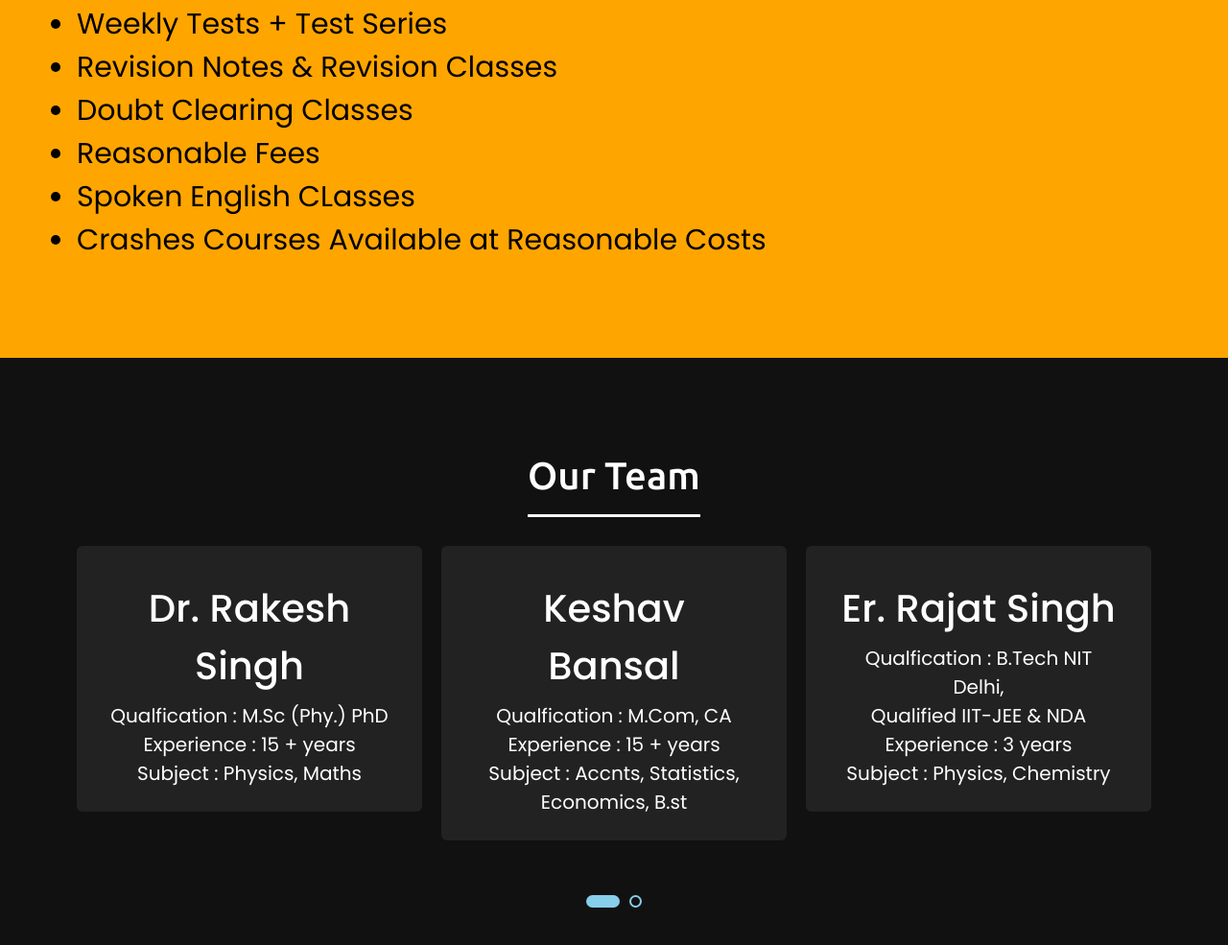
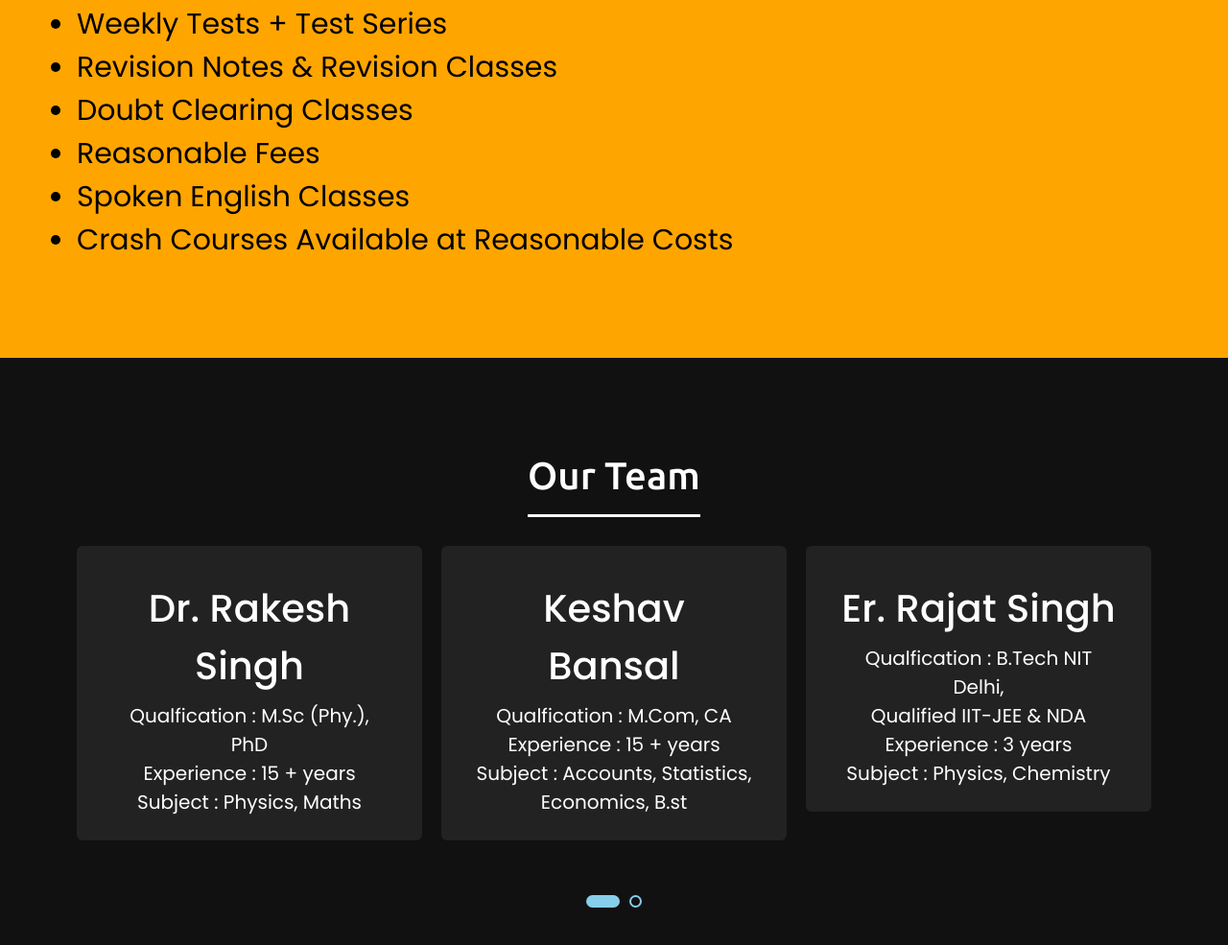
Before and after one commit to suram-rithwik/Success-Edu-Point-Webpage, a plain HTML site: page index.html in a window 1280 px wide. Shown: the part 2780-3765 px from the top of the page at 96% size. Drawn offline with nearby package versions, Linux system fonts and the light colour scheme.

Commit message:
Update index.html

```diff
--- a/index.html
+++ b/index.html
@@ -209,8 +209,8 @@
             <li>Revision Notes & Revision Classes</li>
             <li>Doubt Clearing Classes</li>
             <li>Reasonable Fees</li>
-            <li>Spoken English CLasses</li>
-            <li>Crashes Courses Available at Reasonable Costs</li>
+            <li>Spoken English Classes</li>
+            <li>Crash Courses Available at Reasonable Costs</li>
         </ul>
       </div>
     </section>
@@ -225,7 +225,7 @@
 
                 <div class="text" style="font-size: 40px;">Dr. Rakesh Singh</div>
                 <p style="font-size: 20px;">
-                 Qualfication : M.Sc (Phy.) PhD <br>
+                 Qualfication : M.Sc (Phy.), PhD <br>
                  Experience : 15 + years <br>
                  Subject : Physics, Maths
                 </p>
@@ -238,7 +238,7 @@
                   <p style="font-size: 20px;">
                       Qualfication : M.Com, CA <br>
                       Experience : 15 + years <br>
-                      Subject : Accnts, Statistics, Economics, B.st
+                      Subject : Accounts, Statistics, Economics, B.st
                      </p>
                 </div>
               </div>
```
